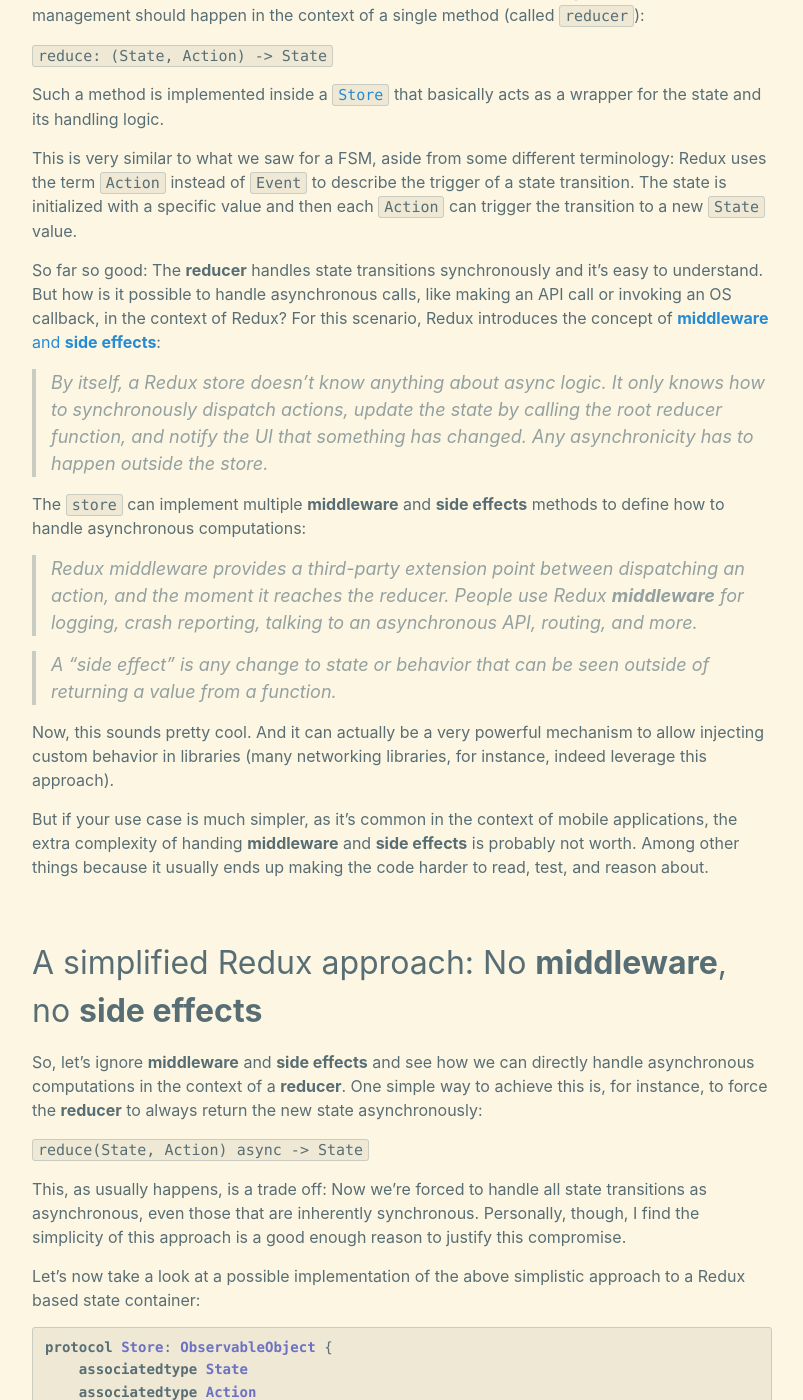
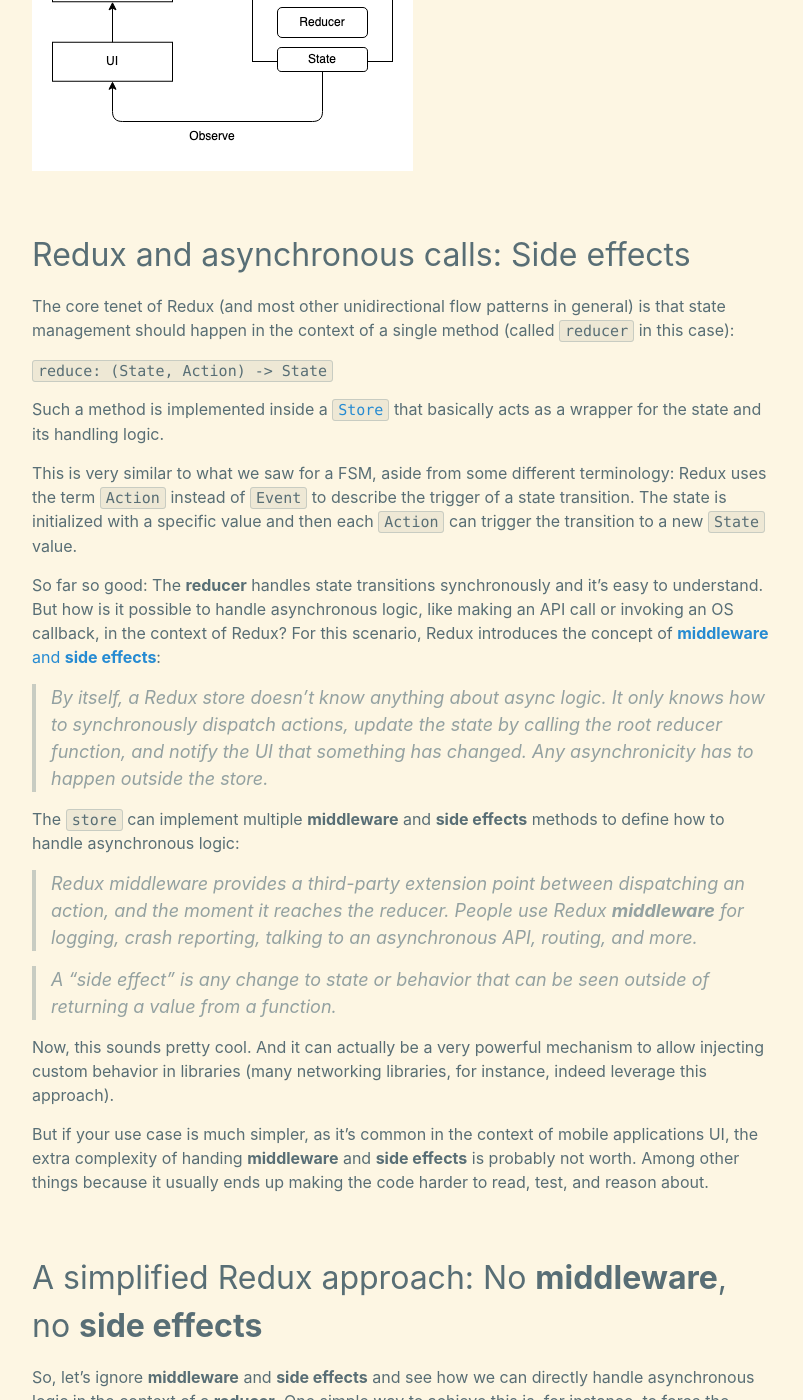
Before and after one commit to andrea-prearo/andrea-prearo.github.io, a Jekyll site: the page built from _posts/2023-11-25-Handling-UI-state-with-redux.md, in a window 1280 px wide and 1400 px high, scrolled down 659 px. Shown: the whole window, without its empty margins (238-1041 px from the left). Built offline with Jekyll 4.4.1, drawn with Linux system fonts in a browser that asks for light colours; some of the changed text lies outside the part shown.

Commit message:
Update Redux post (#15)

```diff
--- a/_posts/2023-11-25-Handling-UI-state-with-redux.md
+++ b/_posts/2023-11-25-Handling-UI-state-with-redux.md
@@ -6,16 +6,18 @@ categories: [iOS, Mobile App Development, Swift]
 ---
 In the [previous post](https://andrea-prearo.github.io/ios/mobile%20app%20development/swift/2023/10/13/Handling-UI-state-with-finite-state-machines.html) I illustrated how it's possible to handle UI state using a Finite-state Machine.
 
-For many commons scenarios in mobile applications implementing a full fledged FSM may be overkill. This is because the number of states we usually deal with is relatively small and this doesn't quite justify the additional code and complexity that the FSM requires.
+For many common scenarios in mobile applications implementing a full fledged FSM may be overkill. This is because the number of states we usually deal with is relatively small and this doesn't quite justify the additional code and complexity that the FSM requires.
 
 Another possible approach to properly handle state, with potentially less overhead, is to leverage a [Redux state container](https://redux.js.org/).
 
 In this post I'm going to present a very simplistic Redux based **state** container implementation. This approach allows to take advantage of Redux prescriptive approach to state management while avoiding the additional complexity of having to introduce **middleware** and **side effects**. I'll be starting from the basic login screen Swift code from the previous post to illustrate the aforementioned approach.
 
+![Redux store](/assets/2023-11-25-Handling-UI-state-with-redux/Redux-store.png)
+
 
 ## Redux and asynchronous calls: Side effects
 
-The core tenet of Redux (and most other unidirectional flow patterns in general) is that state management should happen in the context of a single method (called `reducer`):
+The core tenet of Redux (and most other unidirectional flow patterns in general) is that state management should happen in the context of a single method (called `reducer` in this case):
 
 `reduce: (State, Action) -> State`
 
@@ -23,11 +25,11 @@ Such a method is implemented inside a [`Store`](https://redux.js.org/tutorials/f
 
 This is very similar to what we saw for a FSM, aside from some different terminology: Redux uses the term `Action` instead of `Event` to describe the trigger of a state transition. The state is initialized with a specific value and then each `Action` can trigger the transition to a new `State` value.
 
-So far so good: The **reducer** handles state transitions synchronously and it's easy to understand. But how is it possible to handle asynchronous calls, like making an API call or invoking an OS callback, in the context of Redux? For this scenario, Redux introduces the concept of [**middleware** and **side effects**](https://redux.js.org/tutorials/fundamentals/part-6-async-logic#redux-middleware-and-side-effects):
+So far so good: The **reducer** handles state transitions synchronously and it's easy to understand. But how is it possible to handle asynchronous logic, like making an API call or invoking an OS callback, in the context of Redux? For this scenario, Redux introduces the concept of [**middleware** and **side effects**](https://redux.js.org/tutorials/fundamentals/part-6-async-logic#redux-middleware-and-side-effects):
 
 > By itself, a Redux store doesn't know anything about async logic. It only knows how to synchronously dispatch actions, update the state by calling the root reducer function, and notify the UI that something has changed. Any asynchronicity has to happen outside the store.
 
-The `store` can implement multiple **middleware** and **side effects** methods to define how to handle asynchronous computations:
+The `store` can implement multiple **middleware** and **side effects** methods to define how to handle asynchronous logic:
 
 > Redux middleware provides a third-party extension point between dispatching an action, and the moment it reaches the reducer. People use Redux **middleware** for logging, crash reporting, talking to an asynchronous API, routing, and more.
 
@@ -35,16 +37,16 @@ The `store` can implement multiple **middleware** and **side effects** methods t
 
 Now, this sounds pretty cool. And it can actually be a very powerful mechanism to allow injecting custom behavior in libraries (many networking libraries, for instance, indeed leverage this approach).
 
-But if your use case is much simpler, as it's common in the context of mobile applications, the extra complexity of handing **middleware** and **side effects** is probably not worth. Among other things because it usually ends up making the code harder to read, test, and reason about.
+But if your use case is much simpler, as it's common in the context of mobile applications UI, the extra complexity of handing **middleware** and **side effects** is probably not worth. Among other things because it usually ends up making the code harder to read, test, and reason about.
 
 
 ## A simplified Redux approach: No **middleware**, no **side effects**
 
-So, let's ignore **middleware** and **side effects** and see how we can directly handle asynchronous computations in the context of a **reducer**. One simple way to achieve this is, for instance, to force the **reducer** to always return the new state asynchronously:
+So, let's ignore **middleware** and **side effects** and see how we can directly handle asynchronous logic in the context of a **reducer**. One simple way to achieve this is, for instance, to force the **reducer** to always return the new state asynchronously:
 
 `reduce(State, Action) async -> State`
 
-This, as usually happens, is a trade off: Now we're forced to handle all state transitions as asynchronous, even those that are inherently synchronous. Personally, though, I find the simplicity of this approach is a good enough reason to justify this compromise.
+This, as usually happens, is a trade off: Now we're forced to handle all state transitions asynchronously, even those that are inherently synchronous. Personally, though, I find the simplicity of this approach is a good enough reason to justify this compromise.
 
 Let's now take a look at a possible implementation of the above simplistic approach to a Redux based state container:
 
```
Also changed, not shown: other parts of _posts/2023-11-25-Handling-UI-state-with-redux.md (+1 -1 lines), assets/2023-11-25-Handling-UI-state-with-redux/Redux-store.png (added).
